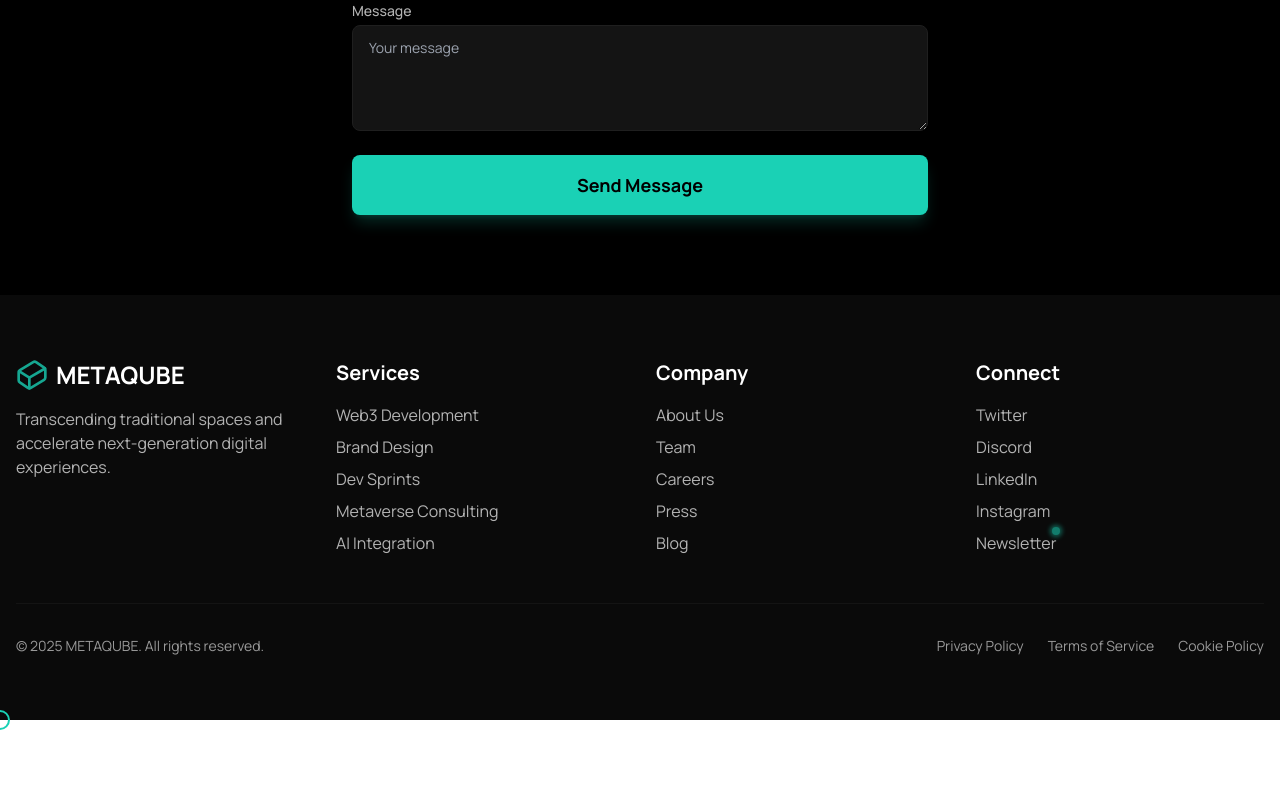
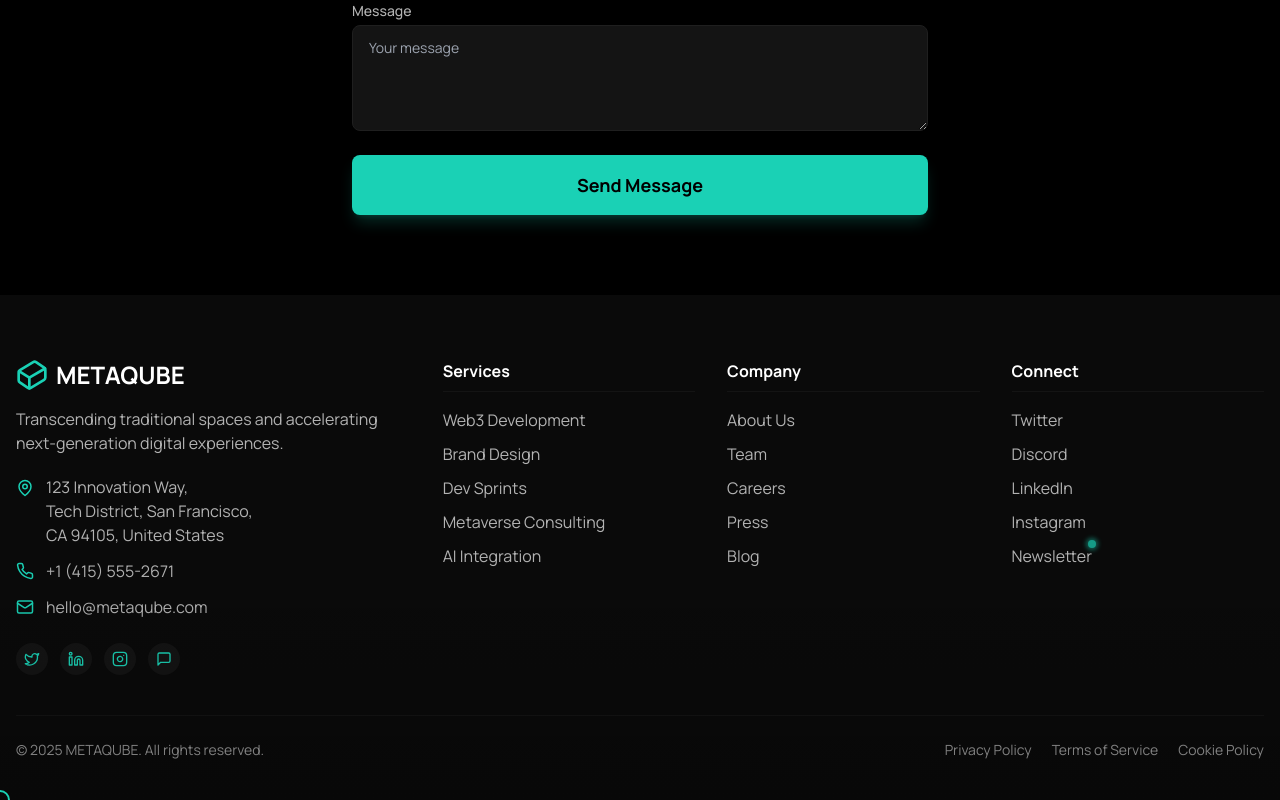
Before and after one commit to VanshMehta1234/MetaQube, a React (Vite) app: page /contact in a window 1280 px wide. Shown: the part 735-1535 px from the top of the page. Before the commit the page ends 1455 px from the top, so only its background shows below. Built offline with nearby package versions, Linux system fonts and the light colour scheme.

Commit message:
fix: Change in footer and transcend section

```diff
--- a/src/components/sections/Footer.tsx
+++ b/src/components/sections/Footer.tsx
@@ -1,5 +1,5 @@
 import React from "react";
-import { Cuboid as Cube } from 'lucide-react';
+import { Cuboid as Cube, MapPin, Phone, Mail, Twitter, Linkedin, Instagram, MessageSquare } from 'lucide-react';
 import { useAppStore } from '../../store/useAppStore';
 
 const Footer: React.FC = () => {
@@ -29,32 +29,97 @@ const Footer: React.FC = () => {
   ];
 
   return (
-    <footer className={`py-16 transition-colors ${
+    <footer className={`pt-16 pb-10 transition-colors relative ${
       metaMirrorMode ? 'bg-deepCosmos-800' : 'bg-deepCosmos-900'
     }`}>
+      {/* Background gradient */}
+      <div className="absolute bottom-0 left-0 right-0 h-64 bg-gradient-to-t from-black/20 to-transparent pointer-events-none"></div>
+
       <div className="container mx-auto px-4">
-        <div className="grid grid-cols-1 md:grid-cols-4 gap-8">
-          <div className="md:col-span-1">
+        <div className="grid grid-cols-1 md:grid-cols-12 gap-8 mb-10">
+          {/* Company info and contact */}
+          <div className="md:col-span-5 lg:col-span-4">
             <div className="flex items-center space-x-2 text-2xl font-bold text-prismWhite mb-4">
-              <Cube className={metaMirrorMode ? "text-metaEmerald-600" : "text-metaEmerald-900"} size={32} />
+              <Cube className={metaMirrorMode ? "text-metaEmerald-500" : "text-metaEmerald-600"} size={32} />
               <span>METAQUBE</span>
             </div>
-            <p className="text-quantumGrey-300 max-w-xs">
-              Transcending traditional spaces and accelerate next-generation digital experiences.
+
+            <p className="text-quantumGrey-300 mb-5 max-w-md">
+              Transcending traditional spaces and accelerating next-generation digital experiences.
             </p>
+
+            <div className="space-y-3">
+              <div className="flex items-start space-x-3">
+                <MapPin className={`${metaMirrorMode ? 'text-metaEmerald-500' : 'text-metaEmerald-600'} flex-shrink-0 mt-1`} size={18} />
+                <div className="text-quantumGrey-300">
+                  <p>123 Innovation Way,</p>
+                  <p>Tech District, San Francisco,</p>
+                  <p>CA 94105, United States</p>
+                </div>
               </div>
 
-          <div className="md:col-span-3 grid grid-cols-1 sm:grid-cols-3 gap-8">
+              <div className="flex items-center space-x-3">
+                <Phone className={`${metaMirrorMode ? 'text-metaEmerald-500' : 'text-metaEmerald-600'} flex-shrink-0`} size={18} />
+                <a href="tel:+14155552671" className="text-quantumGrey-300 hover:text-metaEmerald-500 transition-colors">
+                  +1 (415) 555-2671
+                </a>
+              </div>
+
+              <div className="flex items-center space-x-3">
+                <Mail className={`${metaMirrorMode ? 'text-metaEmerald-500' : 'text-metaEmerald-600'} flex-shrink-0`} size={18} />
+                <a href="mailto:hello@metaqube.com" className="text-quantumGrey-300 hover:text-metaEmerald-500 transition-colors">
+                  hello@metaqube.com
+                </a>
+              </div>
+            </div>
+
+            {/* Social links */}
+            <div className="flex space-x-3 mt-6">
+              <a
+                href="#"
+                className={`p-2 rounded-full ${metaMirrorMode ? 'bg-deepCosmos-700 hover:bg-deepCosmos-600' : 'bg-deepCosmos-800 hover:bg-deepCosmos-700'} transition-colors`}
+                aria-label="Twitter"
+              >
+                <Twitter size={16} className={metaMirrorMode ? 'text-metaEmerald-500' : 'text-metaEmerald-600'} />
+              </a>
+              <a
+                href="#"
+                className={`p-2 rounded-full ${metaMirrorMode ? 'bg-deepCosmos-700 hover:bg-deepCosmos-600' : 'bg-deepCosmos-800 hover:bg-deepCosmos-700'} transition-colors`}
+                aria-label="LinkedIn"
+              >
+                <Linkedin size={16} className={metaMirrorMode ? 'text-metaEmerald-500' : 'text-metaEmerald-600'} />
+              </a>
+              <a
+                href="#"
+                className={`p-2 rounded-full ${metaMirrorMode ? 'bg-deepCosmos-700 hover:bg-deepCosmos-600' : 'bg-deepCosmos-800 hover:bg-deepCosmos-700'} transition-colors`}
+                aria-label="Instagram"
+              >
+                <Instagram size={16} className={metaMirrorMode ? 'text-metaEmerald-500' : 'text-metaEmerald-600'} />
+              </a>
+              <a
+                href="#"
+                className={`p-2 rounded-full ${metaMirrorMode ? 'bg-deepCosmos-700 hover:bg-deepCosmos-600' : 'bg-deepCosmos-800 hover:bg-deepCosmos-700'} transition-colors`}
+                aria-label="Discord"
+              >
+                <MessageSquare size={16} className={metaMirrorMode ? 'text-metaEmerald-500' : 'text-metaEmerald-600'} />
+              </a>
+            </div>
+          </div>
+
+          {/* Navigation links */}
+          <div className="md:col-span-7 lg:col-span-8 grid grid-cols-1 sm:grid-cols-3 gap-8">
             <div>
-              <h3 className="text-xl font-bold text-prismWhite mb-4">Services</h3>
-              <ul className="space-y-2">
+              <h3 className="text-base font-bold text-prismWhite mb-4 pb-2 border-b border-deepCosmos-700">Services</h3>
+              <ul className="space-y-2.5">
                 {services.map(service => (
                   <li key={service.id}>
                     <a
                       href={`/#services`}
-                      className={`text-quantumGrey-300 hover:${metaMirrorMode ? 'text-metaEmerald-600' : 'text-metaEmerald-800'} transition-colors`}
+                      className={`text-quantumGrey-300 hover:text-metaEmerald-${metaMirrorMode ? '500' : '600'} transition-colors flex items-center`}
                     >
+                      <span className="hover:translate-x-1 transition-transform inline-block">
                         {service.name}
+                      </span>
                     </a>
                   </li>
                 ))}
@@ -62,69 +127,89 @@ const Footer: React.FC = () => {
             </div>
 
             <div>
-              <h3 className="text-xl font-bold text-prismWhite mb-4">Company</h3>
-              <ul className="space-y-2">
+              <h3 className="text-base font-bold text-prismWhite mb-4 pb-2 border-b border-deepCosmos-700">Company</h3>
+              <ul className="space-y-2.5">
                 <li>
-                  <a href="#" className={`text-quantumGrey-300 hover:${metaMirrorMode ? 'text-metaEmerald-600' : 'text-metaEmerald-800'} transition-colors`}>
+                  <a href="#" className={`text-quantumGrey-300 hover:text-metaEmerald-${metaMirrorMode ? '500' : '600'} transition-colors`}>
+                    <span className="hover:translate-x-1 transition-transform inline-block">
                       About Us
+                    </span>
                   </a>
                 </li>
                 <li>
-                  <a href="#" className={`text-quantumGrey-300 hover:${metaMirrorMode ? 'text-metaEmerald-600' : 'text-metaEmerald-800'} transition-colors`}>
+                  <a href="#" className={`text-quantumGrey-300 hover:text-metaEmerald-${metaMirrorMode ? '500' : '600'} transition-colors`}>
+                    <span className="hover:translate-x-1 transition-transform inline-block">
                       Team
+                    </span>
                   </a>
                 </li>
                 <li>
-                  <a href="#" className={`text-quantumGrey-300 hover:${metaMirrorMode ? 'text-metaEmerald-600' : 'text-metaEmerald-800'} transition-colors`}>
+                  <a href="#" className={`text-quantumGrey-300 hover:text-metaEmerald-${metaMirrorMode ? '500' : '600'} transition-colors`}>
+                    <span className="hover:translate-x-1 transition-transform inline-block">
                       Careers
+                    </span>
                   </a>
                 </li>
                 <li>
-                  <a href="#" className={`text-quantumGrey-300 hover:${metaMirrorMode ? 'text-metaEmerald-600' : 'text-metaEmerald-800'} transition-colors`}>
+                  <a href="#" className={`text-quantumGrey-300 hover:text-metaEmerald-${metaMirrorMode ? '500' : '600'} transition-colors`}>
+                    <span className="hover:translate-x-1 transition-transform inline-block">
                       Press
+                    </span>
                   </a>
                 </li>
                 <li>
-                  <a href="#" className={`text-quantumGrey-300 hover:${metaMirrorMode ? 'text-metaEmerald-600' : 'text-metaEmerald-800'} transition-colors`}>
+                  <a href="#" className={`text-quantumGrey-300 hover:text-metaEmerald-${metaMirrorMode ? '500' : '600'} transition-colors`}>
+                    <span className="hover:translate-x-1 transition-transform inline-block">
                       Blog
+                    </span>
                   </a>
                 </li>
               </ul>
             </div>
 
             <div>
-              <h3 className="text-xl font-bold text-prismWhite mb-4">Connect</h3>
-              <ul className="space-y-2">
+              <h3 className="text-base font-bold text-prismWhite mb-4 pb-2 border-b border-deepCosmos-700">Connect</h3>
+              <ul className="space-y-2.5">
                 <li>
-                  <a href="#" className={`text-quantumGrey-300 hover:${metaMirrorMode ? 'text-metaEmerald-600' : 'text-metaEmerald-800'} transition-colors`}>
+                  <a href="#" className={`text-quantumGrey-300 hover:text-metaEmerald-${metaMirrorMode ? '500' : '600'} transition-colors`}>
+                    <span className="hover:translate-x-1 transition-transform inline-block">
                       Twitter
+                    </span>
                   </a>
                 </li>
                 <li>
-                  <a href="#" className={`text-quantumGrey-300 hover:${metaMirrorMode ? 'text-metaEmerald-600' : 'text-metaEmerald-800'} transition-colors`}>
+                  <a href="#" className={`text-quantumGrey-300 hover:text-metaEmerald-${metaMirrorMode ? '500' : '600'} transition-colors`}>
+                    <span className="hover:translate-x-1 transition-transform inline-block">
                       Discord
+                    </span>
                   </a>
                 </li>
                 <li>
-                  <a href="#" className={`text-quantumGrey-300 hover:${metaMirrorMode ? 'text-metaEmerald-600' : 'text-metaEmerald-800'} transition-colors`}>
+                  <a href="#" className={`text-quantumGrey-300 hover:text-metaEmerald-${metaMirrorMode ? '500' : '600'} transition-colors`}>
+                    <span className="hover:translate-x-1 transition-transform inline-block">
                       LinkedIn
+                    </span>
                   </a>
                 </li>
                 <li>
-                  <a href="#" className={`text-quantumGrey-300 hover:${metaMirrorMode ? 'text-metaEmerald-600' : 'text-metaEmerald-800'} transition-colors`}>
+                  <a href="#" className={`text-quantumGrey-300 hover:text-metaEmerald-${metaMirrorMode ? '500' : '600'} transition-colors`}>
+                    <span className="hover:translate-x-1 transition-transform inline-block">
                       Instagram
+                    </span>
                   </a>
                 </li>
                 <li>
                   <a
                     href="#"
-                    className={`text-quantumGrey-300 hover:${metaMirrorMode ? 'text-metaEmerald-600' : 'text-metaEmerald-800'} transition-colors relative inline-block`}
+                    className={`text-quantumGrey-300 hover:text-metaEmerald-${metaMirrorMode ? '500' : '600'} transition-colors relative inline-block`}
                     onClick={fragment && !fragment.found ? handleFragmentClick : undefined}
                   >
                     {fragment && !fragment.found && (
-                      <span className={`absolute w-2 h-2 ${metaMirrorMode ? 'bg-metaEmerald-600' : 'bg-metaEmerald-800'} rounded-full -top-1 -right-1 animate-pulse-glow`}></span>
+                      <span className={`absolute w-2 h-2 ${metaMirrorMode ? 'bg-metaEmerald-500' : 'bg-metaEmerald-600'} rounded-full -top-1 -right-1 animate-pulse-glow`}></span>
                     )}
+                    <span className="hover:translate-x-1 transition-transform inline-block">
                       Newsletter
+                    </span>
                   </a>
                 </li>
               </ul>
@@ -132,19 +217,19 @@ const Footer: React.FC = () => {
           </div>
         </div>
 
-        <div className="mt-12 pt-8 border-t border-deepCosmos-700 flex flex-col md:flex-row justify-between items-center">
+        <div className="pt-6 border-t border-deepCosmos-700 flex flex-col md:flex-row justify-between items-center">
           <p className="text-quantumGrey-400 text-sm mb-4 md:mb-0">
             © 2025 METAQUBE. All rights reserved.
           </p>
 
-          <div className="flex space-x-6">
-            <a href="#" className={`text-quantumGrey-400 hover:${metaMirrorMode ? 'text-metaEmerald-600' : 'text-metaEmerald-800'} text-sm transition-colors`}>
+          <div className="flex flex-wrap justify-center md:justify-end gap-5">
+            <a href="#" className={`text-quantumGrey-400 hover:text-metaEmerald-${metaMirrorMode ? '500' : '600'} text-sm transition-colors`}>
               Privacy Policy
             </a>
-            <a href="#" className={`text-quantumGrey-400 hover:${metaMirrorMode ? 'text-metaEmerald-600' : 'text-metaEmerald-800'} text-sm transition-colors`}>
+            <a href="#" className={`text-quantumGrey-400 hover:text-metaEmerald-${metaMirrorMode ? '500' : '600'} text-sm transition-colors`}>
               Terms of Service
             </a>
-            <a href="#" className={`text-quantumGrey-400 hover:${metaMirrorMode ? 'text-metaEmerald-600' : 'text-metaEmerald-800'} text-sm transition-colors`}>
+            <a href="#" className={`text-quantumGrey-400 hover:text-metaEmerald-${metaMirrorMode ? '500' : '600'} text-sm transition-colors`}>
               Cookie Policy
             </a>
           </div>
--- a/src/components/sections/FrensMap.tsx
+++ b/src/components/sections/FrensMap.tsx
@@ -207,7 +207,7 @@ const FrensMap: React.FC = () => {
             {duplicatedFrens.map((fren, index) => (
               <motion.div
                 key={`${fren.id}-${index}`}
-                className="px-3 w-full sm:w-1/2 lg:w-1/3 xl:w-1/4 flex-shrink-0"
+                className="px-3 pb-12 pt-2 w-full sm:w-1/2 lg:w-1/3 xl:w-1/4 flex-shrink-0"
                 initial={{ opacity: 1 }} // Start fully visible
                 style={{ willChange: 'transform' }}
               >
@@ -216,13 +216,14 @@ const FrensMap: React.FC = () => {
                     metaMirrorMode ? 'bg-deepCosmos-800' : 'bg-white'
                   } p-6 rounded-2xl shadow-xl border ${
                 metaMirrorMode ? 'border-deepCosmos-700' : 'border-quantumGrey-200'
-                  } hover:border-metaEmerald-500 transition-all h-full relative group`}
+                  } hover:border-metaEmerald-500 transition-all h-full relative group overflow-visible`}
                   whileHover={{
                     y: -10,
                     boxShadow: metaMirrorMode
                       ? '0 20px 40px -15px rgba(0, 0, 0, 0.6)'
                       : '0 20px 40px -15px rgba(0, 0, 0, 0.15)'
                   }}
+                  transition={{ duration: 0.3 }}
                 >
                   <div className="absolute inset-0 bg-gradient-to-br from-metaEmerald-500/10 to-transparent opacity-0 group-hover:opacity-100 rounded-2xl transition-opacity" />
 
--- a/src/components/sections/Hero.tsx
+++ b/src/components/sections/Hero.tsx
@@ -306,9 +306,9 @@ const Hero: React.FC = () => {
         >
           <p className={`text-base sm:text-lg md:text-xl font-medium px-4 text-center ${
             metaMirrorMode ? 'text-metaEmerald-400' : 'text-gray-900'
-          }`}>
-            {ctaMessages[currentCTA].text}
-          </p>
+            }`}>
+              {ctaMessages[currentCTA].text}
+            </p>
 
           <motion.a
             href="#build-qube"
```
Also changed, not shown: src/components/sections/ContactCTA.tsx (+48 -20 lines). Lines whose indentation alone changed are shown as unchanged.
